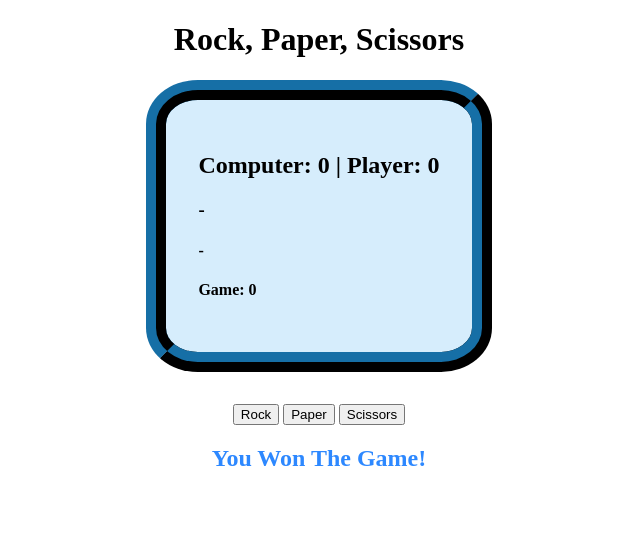
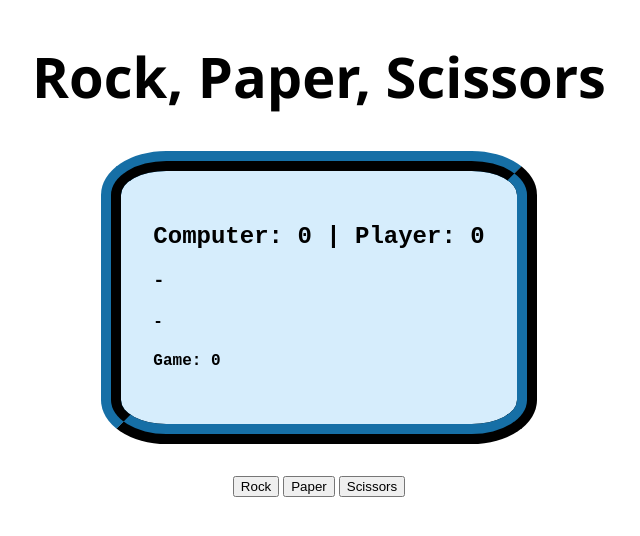
Before and after one commit to emanuelmisic/rock-paper-scissors, a plain HTML site: page index.html in a window 1280 px wide. Shown: the whole page, without its empty margins (321-961 px from the left). Drawn offline with Linux system fonts and the light colour scheme.

Commit message:
Edit style

```diff
--- a/index.css
+++ b/index.css
@@ -1,5 +1,7 @@
 h1 {
     text-align: center;
+    font-size: 3.5rem;
+    font-family: 'Segoe UI', Tahoma, Geneva, Verdana, sans-serif;
 }
 
 main {
@@ -15,13 +17,21 @@ main {
     background-color: #d6edfc;
 }
 
-.score {}
+.score {
+    font-family: 'Courier New', Courier, monospace;
+}
 
-.status {}
+.status {
+    font-family: 'Courier New', Courier, monospace;
+}
 
-.message {}
+.message {
+    font-family: 'Courier New', Courier, monospace;
+}
 
-.game-track {}
+.game-track {
+    font-family: 'Courier New', Courier, monospace;
+}
 
 .container {
     margin: auto;
--- a/index.html
+++ b/index.html
@@ -25,7 +25,7 @@
         <button id="scissors" class="btn">Scissors</button>
       </div>
       <div class="final">
-        <h2 id="final">You Won The Game!</h2>
+        <h2 id="final"></h2>
       </div>
     </main>
   </body>
```
